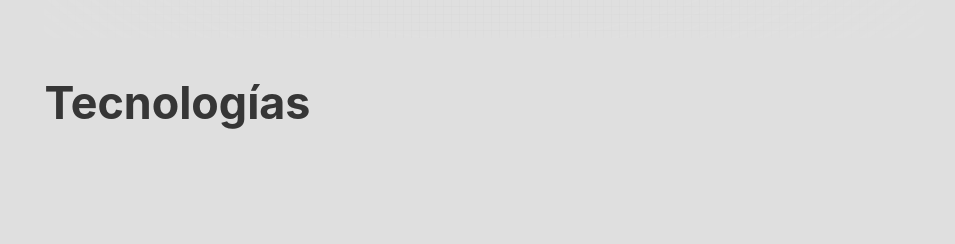
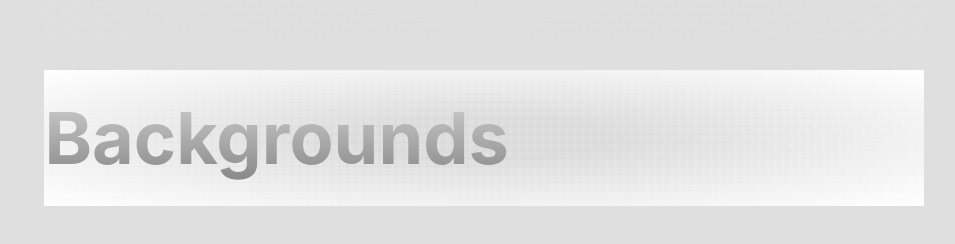
Before and after one commit to Cesar-Ignacio/Portfolio, a React (Vite) app: page / in a window 1280 px wide. Shown: the part 690-934 px from the top of the page, without its empty margins (156-1111 px from the left). After the commit the page ends 896 px from the top, so only its background shows below. Built offline with nearby package versions, Linux system fonts and the light colour scheme.

Commit message:
ModificacionesSecciones

```diff
--- a/src/pages/Inicio.jsx
+++ b/src/pages/Inicio.jsx
@@ -19,7 +19,7 @@ const Inicio = () => {
 
 
   return (
-    <div className='grid sm:grid-cols-3 sm:h-[80vh] xl:w-[70%]  md:grid-cols-2  mx-auto  rounded-[2rem]  dark:bg-grid-small-white/[0.2] bg-grid-small-black/[0.2] relative gap-2 sm:gap-0'>
+    <div className='grid sm:grid-cols-3 md:grid-cols-2  mx-auto rounded-[2rem] dark:bg-grid-small-white/[0.2] bg-grid-small-black/[0.2] relative gap-2 sm:gap-0  xl:w-[70%] sm:h-[80vh] 2xl:h-auto '>
 
       {/* Efecto en pantalla */}
       <Spotlight className="-top-40 left-0 md:left-60 md:-top-20" fill='#088c96' />
--- a/src/pages/Tecnologias.jsx
+++ b/src/pages/Tecnologias.jsx
@@ -2,9 +2,12 @@ import React from 'react'
 
 const Tecnologias = () => {
   return (
-    <div className='xl:w-[70%] sm:h-[80vh] mx-auto '>
-          <h2 className='text-[1.5rem] text-silver-950 font-bold bg-clip-text xl:dark:text-transparent bg-gradient-to-bl from-silver-100 to-silver-400 sm:text-[2rem] md:text-[2.8rem]'>Tecnologías</h2>
-
+    <div className="xl:w-[70%] mx-auto  rounded-[2rem] dark:bg-grid-small-white/[0.2] bg-grid-small-black/[0.2] relative] relative ">
+      {/* Radial gradient for the container to give a faded look */}
+      <div className="absolute pointer-events-none inset-0 flex items-center justify-center dark:bg-firefly-950 bg-white [mask-image:radial-gradient(ellipse_at_center,transparent_20%,black)]"></div>
+      <p className="text-4xl sm:text-7xl font-bold relative z-20 bg-clip-text text-transparent bg-gradient-to-b from-neutral-200 to-neutral-500 py-8">
+        Backgrounds
+      </p>
     </div>
   )
 }
```
